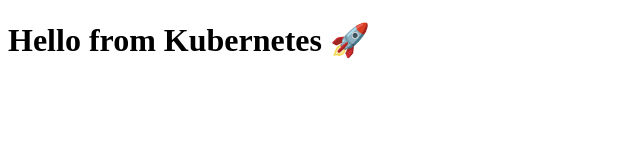
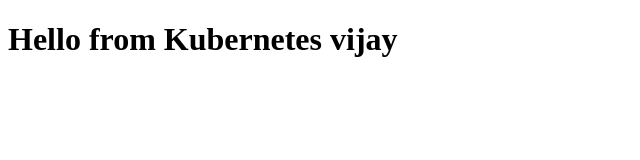
Before and after one commit to vijayqadevkraft/simplekuberneteshtml, a plain HTML site: page html-project/app/index.html in a window 1280 px wide. Shown: the whole page, without its empty margins (0-640 px from the left). Drawn offline with Linux system fonts and the light colour scheme.

Commit message:
Update index.html

```diff
--- a/html-project/app/index.html
+++ b/html-project/app/index.html
@@ -4,6 +4,6 @@
   <title>Kubernetes App</title>
 </head>
 <body>
-  <h1>Hello from Kubernetes 🚀</h1>
+  <h1>Hello from Kubernetes vijay</h1>
 </body>
 </html>
```
